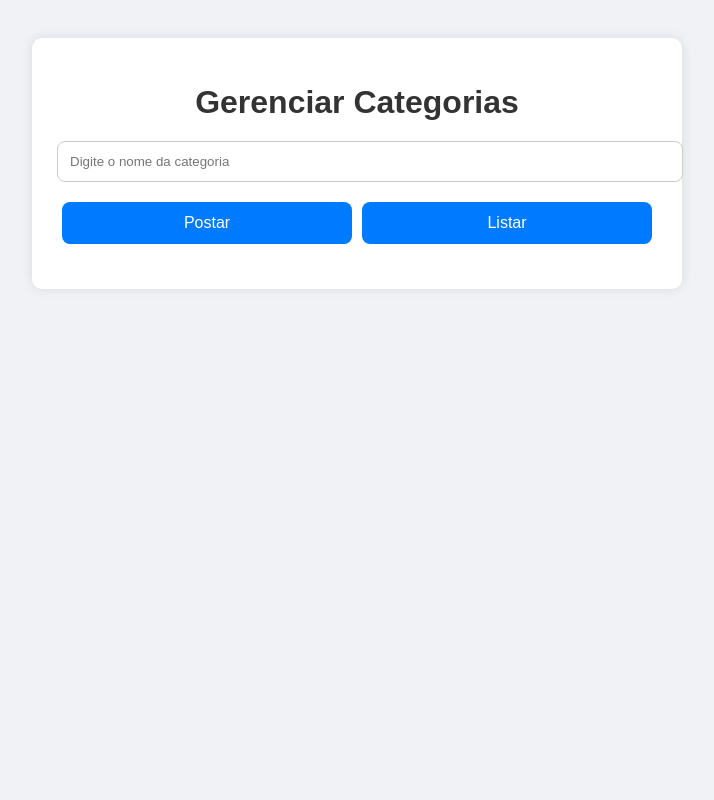
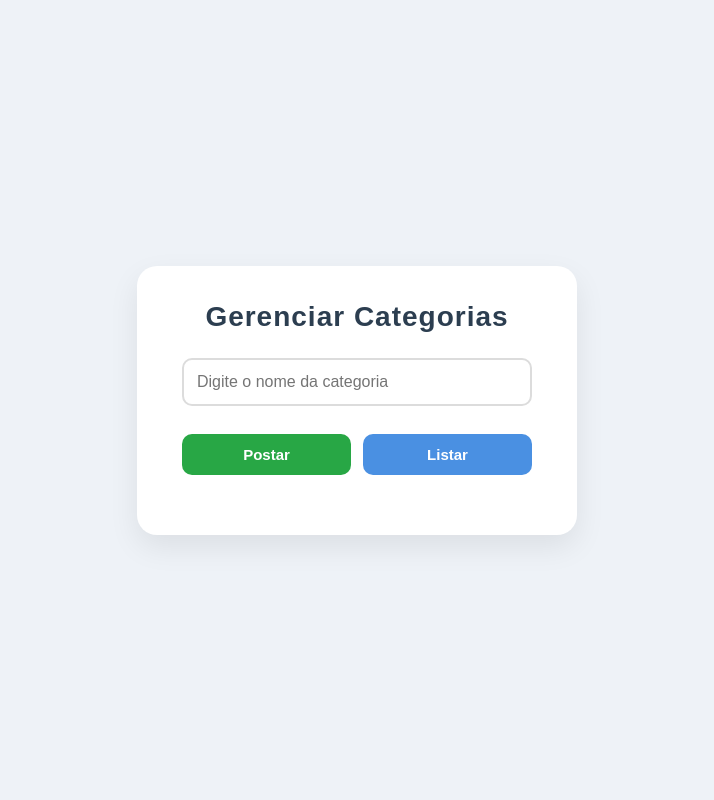
Before and after one commit to eolouiszz/crud, a Flask app: page / in a window 1280 px wide. Shown: the whole page, without its empty margins (283-997 px from the left). Run offline with Flask 3, Linux system fonts and the light colour scheme.

Commit message:
atualização para deixar esse codigo mais organizado

```diff
--- a/static/style.css
+++ b/static/style.css
@@ -82,7 +80,6 @@ button {
     padding: 12px 16px;
     border: none;
     border-radius: 10px;
-    background-color: #4a90e2;
     color: #ffffff;
     font-size: 15px;
     font-weight: 600;
@@ -90,14 +87,37 @@ button {
     transition: background-color 0.3s ease, transform 0.2s ease, box-shadow 0.2s ease;
 }
 
-button:hover {
+/* Botão Listar (azul) */
+button.listar {
+    background-color: #4a90e2;
+}
+button.listar:hover {
     background-color: #3a75bd;
-    transform: scale(1.03);
-    box-shadow: 0 4px 10px rgba(74, 144, 226, 0.2);
 }
 
-button:active {
-    transform: scale(0.97);
+/* Botão Postar (verde) */
+button.postar {
+    background-color: #28a745;
+}
+button.postar:hover {
+    background-color: #218838;
+}
+
+/* Botão Deletar (vermelho) */
+button.deletar {
+    background-color: #dc3545;
+}
+button.deletar:hover {
+    background-color: #c82333;
+}
+
+/* Botão Atualizar/Put (amarelo, opcional) */
+button.atualizar {
+    background-color: #ffc107;
+    color: #333;
+}
+button.atualizar:hover {
+    background-color: #e0a800;
 }
 
 /* -------------------------------
--- a/templates/index.html
+++ b/templates/index.html
@@ -2,68 +2,9 @@
 <html lang="pt-br">
 <head>
     <meta charset="UTF-8">
+    <meta name="viewport" content="width=device-width, initial-scale=1.0">
     <title>Gerenciador de Categorias</title>
-    <style>
-        body {
-            font-family: Arial, sans-serif;
-            background: #f0f2f5;
-            padding: 30px;
-            color: #333;
-        }
-        #container {
-            max-width: 600px;
-            margin: auto;
-            padding: 25px;
-            background: white;
-            box-shadow: 0 0 12px rgba(0,0,0,0.1);
-            border-radius: 10px;
-        }
-        #title {
-            text-align: center;
-            margin-bottom: 20px;
-        }
-        input[type="text"] {
-            width: 100%;
-            padding: 12px;
-            margin-bottom: 20px;
-            border: 1px solid #ccc;
-            border-radius: 8px;
-        }
-        .button-group {
-            display: flex;
-            justify-content: space-between;
-            margin-bottom: 20px;
-        }
-        button {
-            flex: 1;
-            margin: 0 5px;
-            padding: 12px;
-            background: #007bff;
-            color: white;
-            border: none;
-            border-radius: 8px;
-            cursor: pointer;
-            font-size: 16px;
-            transition: background 0.3s;
-        }
-        button:hover {
-            background: #0056b3;
-        }
-        #categoryList div {
-            margin-bottom: 10px;
-            padding: 10px;
-            background: #f9f9f9;
-            border-radius: 6px;
-            border: 1px solid #ddd;
-        }
-        #categoryList button {
-            background: #dc3545;
-            margin-top: 5px;
-        }
-        #categoryList button:hover {
-            background: #c82333;
-        }
-    </style>
+    <link rel="stylesheet" href="static/style.css">
 </head>
 <body>
     <div id="container">
@@ -72,69 +13,13 @@
         <input type="text" id="categoryName" placeholder="Digite o nome da categoria">
 
         <div class="button-group">
-            <button onclick="createCategory()">Postar</button>
-            <button onclick="listCategories()">Listar</button>
+            <button class="postar" onclick="createCategory()">Postar</button>
+            <button class="listar" onclick="listCategories()">Listar</button>
         </div>
 
         <div id="categoryList"></div>
     </div>
 
-    <script>
-        function createCategory() {
-            const name = document.getElementById("categoryName").value;
-            if (!name) return alert("Digite um nome válido.");
-
-            fetch("/api/categories", {
-                method: "POST",
-                headers: {
-                    "Content-Type": "application/json"
-                },
-                body: JSON.stringify({ name })
-            })
-            .then(res => res.json())
-            .then(data => {
-                alert(data.message || "Categoria criada.");
-                document.getElementById("categoryName").value = "";
-            })
-            .catch(err => alert("Erro ao criar categoria."));
-        }
-
-        function listCategories() {
-            fetch("/api/categories")
-            .then(res => res.json())
-            .then(categories => {
-                const list = document.getElementById("categoryList");
-                list.innerHTML = "";
-                if (categories.length === 0) {
-                    list.innerHTML = "<p>Nenhuma categoria encontrada.</p>";
-                    return;
-                }
-
-                categories.forEach(cat => {
-                    const item = document.createElement("div");
-                    item.innerHTML = `
-                        <p><strong>ID:</strong> ${cat.id} | <strong>Nome:</strong> ${cat.name}</p>
-                        <button onclick="deleteCategory(${cat.id})">Deletar</button>
-                    `;
-                    list.appendChild(item);
-                });
-            })
-            .catch(err => alert("Erro ao listar categorias."));
-        }
-
-        function deleteCategory(id) {
-            if (!confirm("Deseja realmente deletar essa categoria?")) return;
-
-            fetch(`/api/categories/${id}`, {
-                method: "DELETE"
-            })
-            .then(res => res.json())
-            .then(data => {
-                alert(data.message || "Categoria deletada.");
-                listCategories();
-            })
-            .catch(err => alert("Erro ao deletar categoria."));
-        }
-    </script>
+    <script src="static/script.js"></script>
 </body>
 </html>
```
Also changed, not shown: other parts of static/style.css (+14 -35 lines), static/script.js (added, +55 -0 lines), db.sqlite3.
